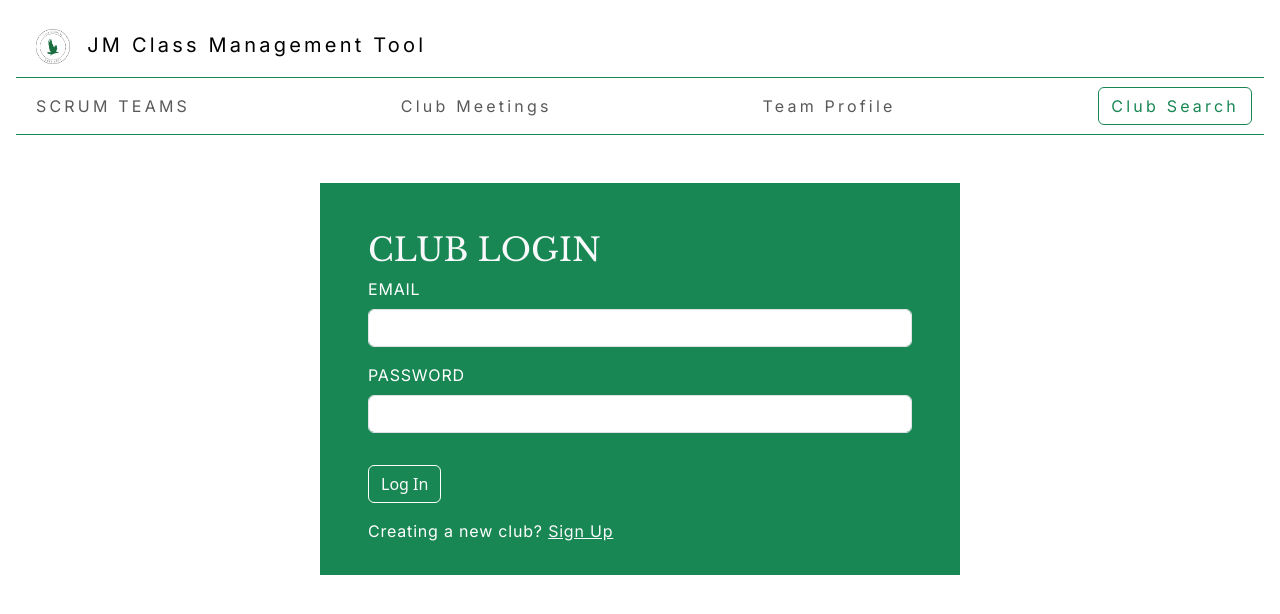
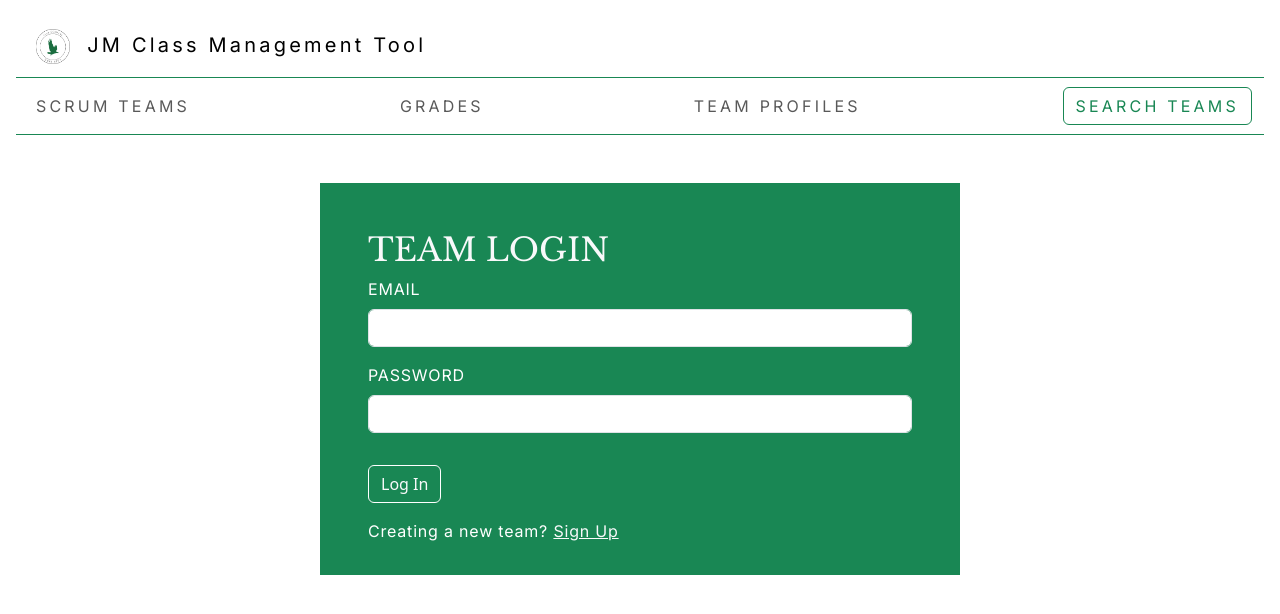
Before and after one commit to saumyapalk23/codingprojfontend, a Jekyll site: the page built from login.md, in a window 1280 px wide. Shown: the top 614 px of the page. Built offline with Jekyll 4.4.1, drawn with Linux system fonts in a browser that asks for light colours; our own code applies the rules of GitHub Pages for plain Markdown files; the repository's description, which GitHub fills in, is left out.

```diff
--- a/_includes/nav.html
+++ b/_includes/nav.html
@@ -28,22 +28,22 @@
       </ul>
       <ul class="navbar-nav me-auto mb-1 mb-lg-0">
         <li class="nav-item">
-          <a class="nav-link" href="{{ site.baseurl }}/documents">Club Meetings</a>
+          <a class="nav-link" href="{{ site.baseurl }}/documents">GRADES</a>
         </li>
       </ul>
       <ul class="navbar-nav me-auto mb-1 mb-lg-0">
         <li class="nav-item">
-          <a class="nav-link" href="{{ site.baseurl }}/teamProfileDatabase">Team Profile</a>
+          <a class="nav-link" href="{{ site.baseurl }}/teamProfileDatabase">TEAM PROFILES</a>
         </li>
       </ul>
-      <a class="btn btn-outline-success text-nowrap" href="{{ site.baseurl }}/search">Club Search</a>
+      <a class="btn btn-outline-success text-nowrap" href="{{ site.baseurl }}/search">SEARCH TEAMS</a>
     </div>
   </div>
 </nav>
 
 <script>
-  // const url = "http://localhost:8192/hello"
-  const url = "https://rebeccaaa.tk/hello";
+  // const url = "http://localhost:8023/hello"
+  const url = "https://mrr.rebeccaaa.tk/hello";
   // div to store login or user links/profile
   const state = document.getElementById("state");
   function authenticated(){
@@ -62,8 +62,8 @@
         console.log("Logged in");
         const storedData = JSON.parse(localStorage.getItem('ID'));
         console.log(storedData);
-        // const def = "http://localhost:8192/api/club/";
-        const def = "https://rebeccaaa.tk/api/club/";
+        // const def = "http://localhost:8023/api/team/";
+        const def = "https://mrr.rebeccaaa.tk/api/team/";
         let find = def + storedData; // add id to url, to fetch specific club info
         var club = "User";
         fetch(find, options)
--- a/login.md
+++ b/login.md
@@ -13,8 +13,8 @@
             }
         </style>
         <script>
-            const login_url = "https://rebeccaaa.tk/authenticate";
-            // const login_url = "http://localhost:8192/authenticate";
+            const login_url = "https://mrr.rebeccaaa.tk/authenticate";
+            // const login_url = "http://localhost:8023/authenticate";
             function login(){
                 var email = document.getElementById("username").value;
                 var password = document.getElementById("password").value;
@@ -63,7 +63,7 @@
     </head>
     <body>
         <div class="bg-success w-50 mx-auto m-5">
-            <h2 class="text-light mx-5 pt-5">CLUB LOGIN</h2>
+            <h2 class="text-light mx-5 pt-5">TEAM LOGIN</h2>
             <!-- 'email' is mapped to 'username' for Spring Security -->
             <div class="mb-3 px-5">
                 <label class="form-label" for="username">EMAIL</label>
@@ -75,7 +75,7 @@
             </div>
             <button class="btn btn-custom text-nowrap text-light my-3 mx-5" type="submit" onclick="login()">Log In</button>
             <div class="text-light mx-5 pb-3">
-                <p class="login">Creating a new club? <a class="text-light" href="{{ site.baseurl }}/signup">Sign Up</a></p>
+                <p class="login">Creating a new team? <a class="text-light" href="{{ site.baseurl }}/signup">Sign Up</a></p>
             </div>
         </div>
     </body>
```
Also changed, not shown: profile.md (+4 -4 lines).
